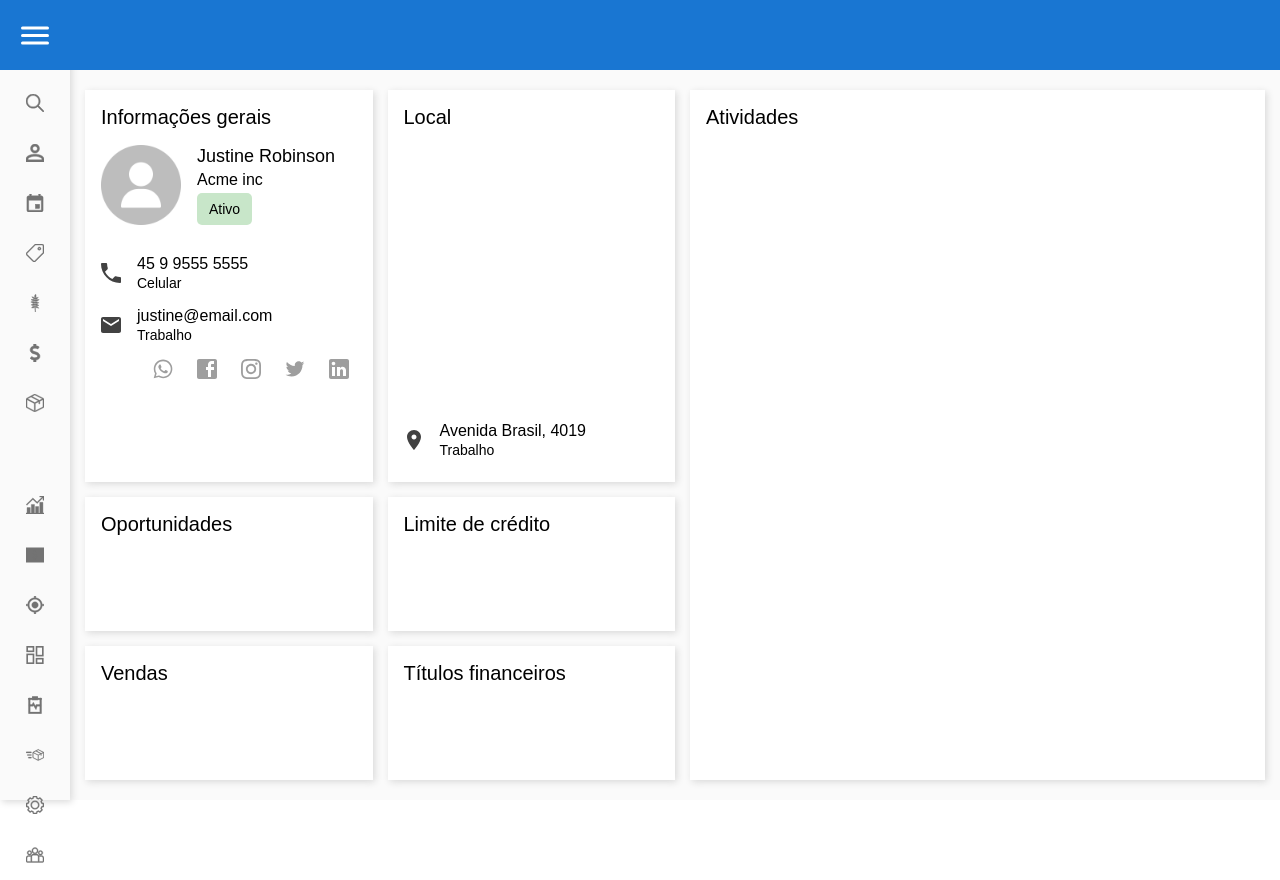
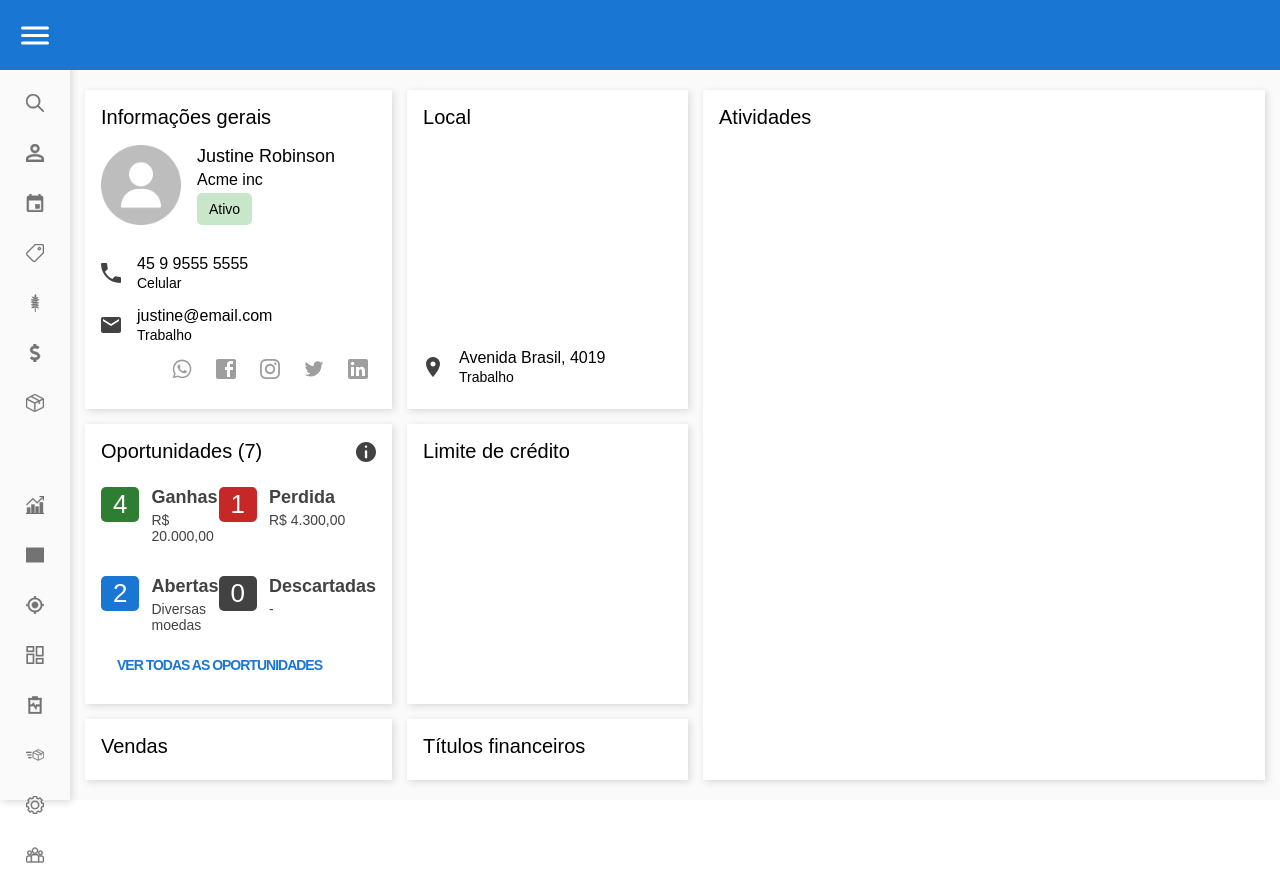
Before and after one commit to fernando-schindler-dev/frontend-challenge, a React (Create React App) app: page / in a window 1280 px wide. Built offline with nearby package versions, Linux system fonts and the light colour scheme; some icons are missing.

Commit message:
Adicionado o conteúdo e estilo da seção oportunidades; adicionado um svg

```diff
--- a/src/Assistents/InformationWithNumber/InformationWithNumber.js
+++ b/src/Assistents/InformationWithNumber/InformationWithNumber.js
@@ -1,6 +1,17 @@
 import React from 'react';
 import styles from './InformationWithNumber.module.css';
 
-const InformationWithNumber = () => <div className={styles.container}></div>;
+const InformationWithNumber = (props) => (
+  <div className={styles.container}>
+    <div className={styles.number} style={{ background: props.color }}>
+      {props.number}
+    </div>
+
+    <div className={styles.informations}>
+      <p>{props.main}</p>
+      <p>{props.complement}</p>
+    </div>
+  </div>
+);
 
 export default InformationWithNumber;
--- a/src/Assistents/InformationWithNumber/InformationWithNumber.module.css
+++ b/src/Assistents/InformationWithNumber/InformationWithNumber.module.css
@@ -0,0 +1,25 @@
+.container {
+  display: flex;
+  align-items: flex-start;
+  margin: 1rem 0;
+}
+
+.number {
+  margin-right: 0.75rem;
+  padding: 0.125rem 0.75rem;
+  border-radius: 5px;
+  font-size: 1.625rem;
+  color: #fff;
+}
+
+.informations {
+  color: #424242;
+}
+.informations p:first-child {
+  font-size: 1.125rem;
+  font-weight: bold;
+}
+.informations p:last-child {
+  margin-top: 0.25rem;
+  font-size: 0.875rem;
+}
--- a/src/Components/Opportunities/Opportunities.js
+++ b/src/Components/Opportunities/Opportunities.js
@@ -1,9 +1,50 @@
 import React from 'react';
 import styles from './Opportunities.module.css';
 
+import { ReactComponent as Information } from '../../Assets/information.svg';
+
+import InformationWithNumber from '../../Assistents/InformationWithNumber/InformationWithNumber';
+
 const Opportunities = () => (
   <section className={`${styles.container} item`}>
-    <h2>Oportunidades</h2>
+    <h2 className={styles.title}>
+      Oportunidades (7)
+      <Information className={styles.icon} />
+    </h2>
+
+    <div className={styles.information}>
+      <InformationWithNumber
+        color="#2E7D32"
+        number="4"
+        main="Ganhas"
+        complement="R$ 20.000,00"
+      />
+
+      <InformationWithNumber
+        color="#C62828"
+        number="1"
+        main="Perdida"
+        complement="R$ 4.300,00"
+      />
+
+      <InformationWithNumber
+        color="#1976D2"
+        number="2"
+        main="Abertas"
+        complement="Diversas moedas"
+      />
+
+      <InformationWithNumber
+        color="#424242"
+        number="0"
+        main="Descartadas"
+        complement="-"
+      />
+    </div>
+
+    <a href="#" className={styles.viewMore}>
+      VER TODAS AS OPORTUNIDADES
+    </a>
   </section>
 );
 
--- a/src/Components/Opportunities/Opportunities.module.css
+++ b/src/Components/Opportunities/Opportunities.module.css
@@ -0,0 +1,32 @@
+.container {
+  display: flex;
+  flex-direction: column;
+}
+
+.information {
+  display: grid;
+  grid: auto / 1fr 1fr;
+}
+
+.title {
+  grid-column: span 2;
+  display: flex;
+  align-items: center;
+  justify-content: space-between;
+  margin-bottom: 0.5rem;
+}
+.icon {
+  cursor: pointer;
+  width: 1.25rem;
+  height: 1.25rem;
+  fill: #424242;
+}
+
+.viewMore {
+  padding: 0.5rem 1rem;
+  font-size: 0.875rem;
+  font-weight: bold;
+  text-decoration: none;
+  letter-spacing: -1px;
+  color: #1b77d2;
+}
```
Also changed, not shown: src/Assets/information.svg (added).
